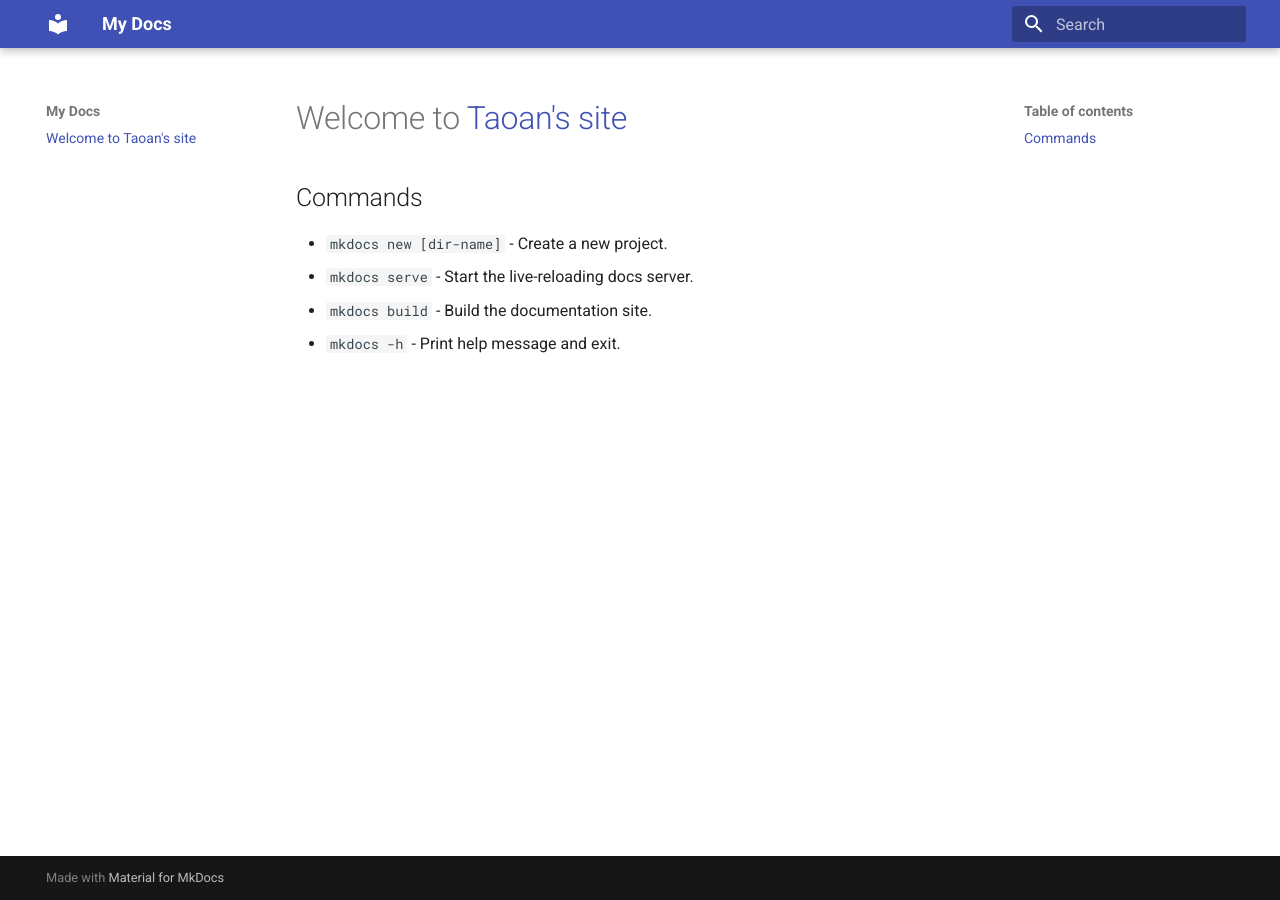
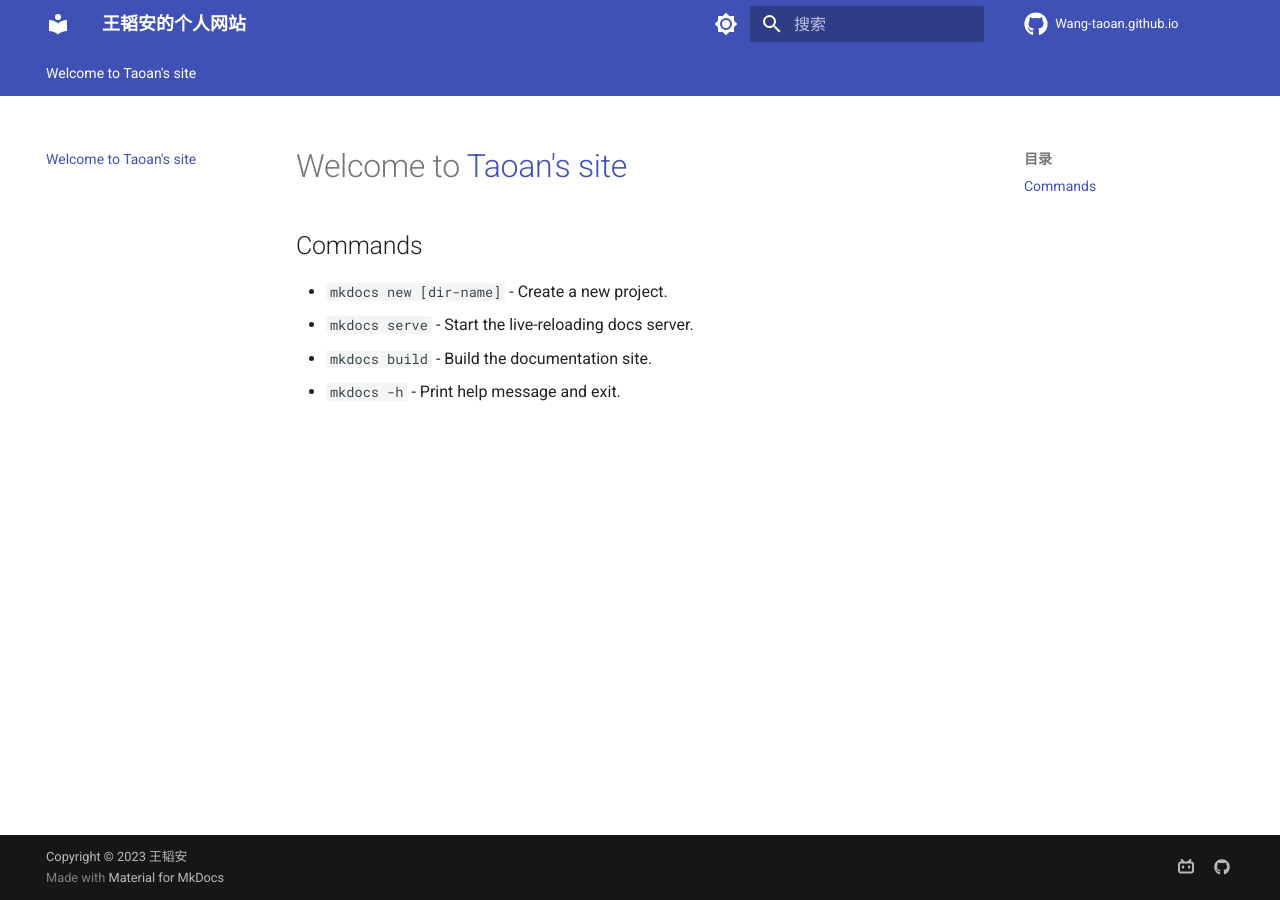
Before and after one commit to Wang-Taoan/Wang-Taoan.github.io, an MkDocs documentation site: the page built from docs/index.md, in a window 1280 px wide. Built offline with MkDocs 1.6.1 and Material for MkDocs 9.7.7, drawn with Linux system fonts in a browser that asks for light colours; comment, search, counter and statistics services are not loaded.

Commit message:
搭建网站1/3

```diff
--- a/mkdocs.yml
+++ b/mkdocs.yml
@@ -1,3 +1,48 @@
-site_name: My Docs
+site_name: 王韬安的个人网站
+site_url: https://wang-taoan.github.io
+site_author: 王韬安
+site_description: 王韬安的个人网站
+
 theme:
   name: material
+  palette:
+    - media: "(prefers-color-scheme: light)"
+      primary: indigo # 主题颜色
+      accent: amber # 链接等可交互元件的高亮色
+      toggle:
+        icon: material/brightness-7 # 图标
+        name: 切换至夜间模式 # 鼠标悬浮提示
+    - media: "(prefers-color-scheme: dark)"
+      primary: indigo
+      accent: amber
+      toggle:
+        icon: material/brightness-4
+        name: 切换至日间模式
+  features:
+    - content.tooltips
+    - navigation.tabs # 使用Tab来进行分类
+    - navigation.top # 返回顶部的按钮 在上滑时出现
+    - navigation.indexes # Tab会有一个index.md 而不是在打开Tab时打开第一篇文章
+    - navigation.expand # 打开Tab时左侧目录全部展开
+    - search.suggest # 搜索输入一些字母时推荐补全整个单词
+    - search.highlight # 搜索出的文章关键词加入高亮
+  language: zh # 一些提示性的文字会变成中文
+  icon:
+    repo: fontawesome/brands/github
+    logo: simple-datadog # logo查询https://squidfunk.github.io/mkdocs-material/reference/icons-emojis/
+edit_uri: edit/main/docs # 编辑按钮跳转的链接
+## [top-right corner]
+repo_url: https://github.com/Wang-Taoan/Wang-Taoan.github.io #右上角跳转的链接
+repo_name: Wang-taoan.github.io # 右上角的名字
+## [bottom-left corner]
+copyright: Copyright &copy; 2023 王韬安 # 左下角的版权声明
+## [bottom-right corner]
+extra:
+  homepage: https://wang-taoan.github.io/
+  social: # icons
+    - icon: fontawesome/brands/bilibili
+      link: https://space.bilibili.com/506537329?spm_id_from=333.337.0.0
+      name: Bilibili | 勇敢的湍流 # 鼠标悬浮提示
+    - icon: fontawesome/brands/github
+      link: https://github.com/Wang-Taoan
+      name: GitHub | Wang-Taoan
```
Also changed, not shown: docs/demo的副本.html (deleted, +0 -26 lines), 2 other files.
